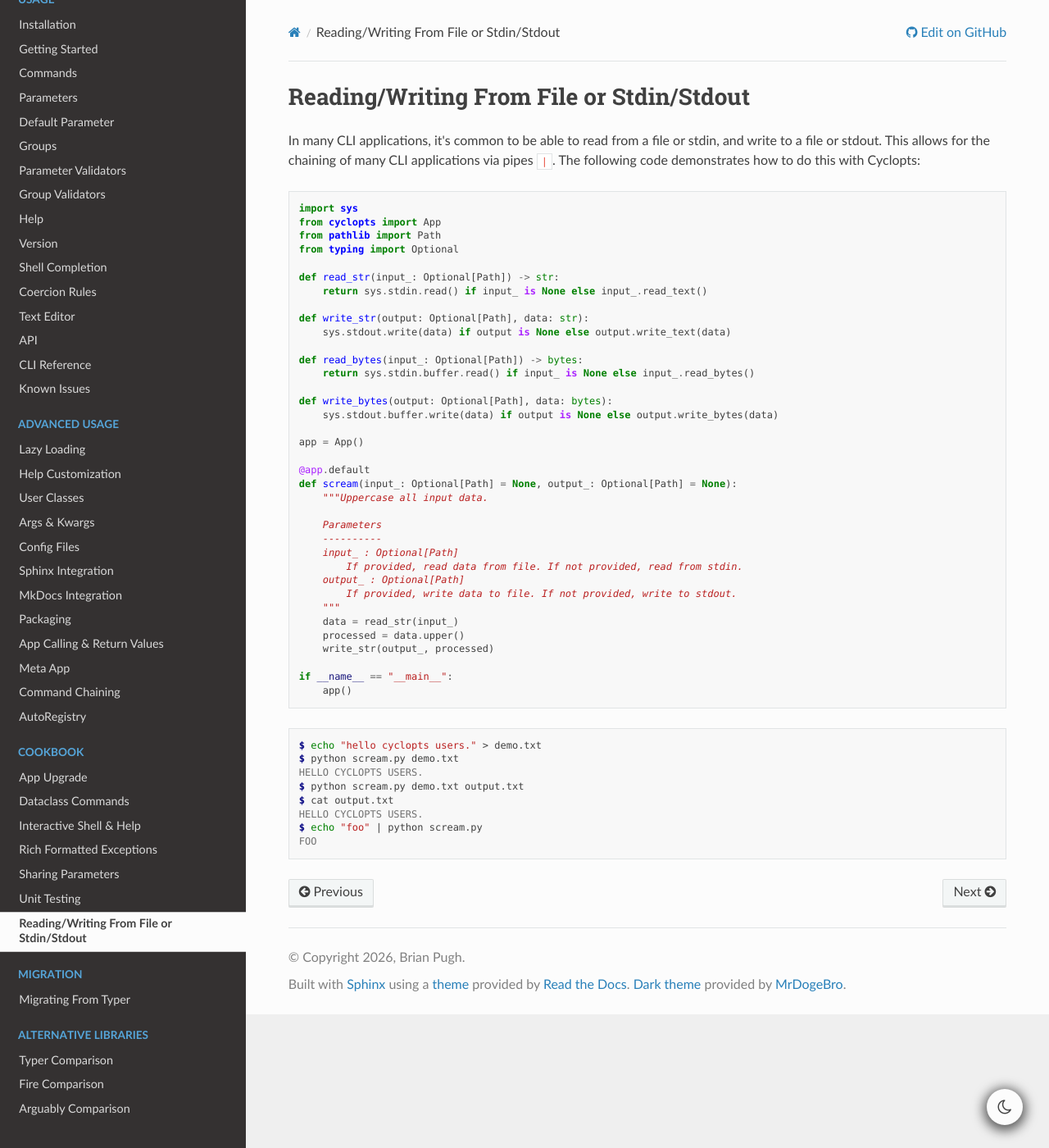
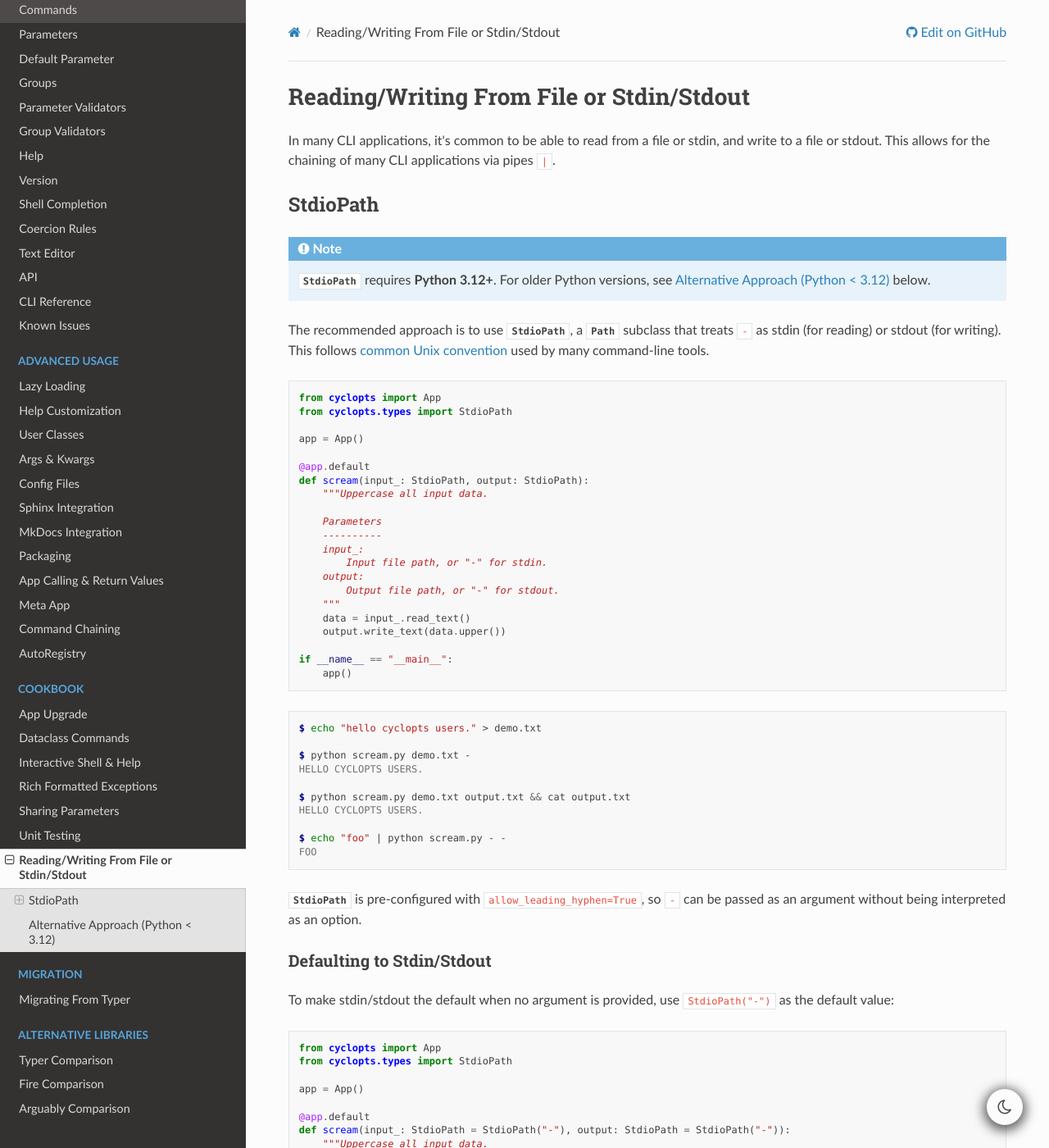
Before and after one commit to BrianPugh/cyclopts, a Sphinx documentation site: the page built from docs/source/cookbook/file_or_stdin_stdout.rst, in a window 1280 px wide and 1400 px high. Shown: the whole window at 82% size. Built offline with Sphinx 7.4.7 and the Read the Docs theme 3.1.0, drawn with Linux system fonts in a browser that asks for light colours; the version number could not be read and is left out; some of the changed text lies outside the part shown.

Commit message:
update docs

```diff
--- a/docs/source/cookbook/file_or_stdin_stdout.rst
+++ b/docs/source/cookbook/file_or_stdin_stdout.rst
@@ -1,9 +1,133 @@
+.. _Reading/Writing From File or Stdin/Stdout:
+
 =========================================
 Reading/Writing From File or Stdin/Stdout
 =========================================
 In many CLI applications, it's common to be able to read from a file or stdin, and write to a file or stdout.
 This allows for the chaining of many CLI applications via pipes ``|``.
-The following code demonstrates how to do this with Cyclopts:
+
+---------
+StdioPath
+---------
+
+.. note::
+   :class:`~cyclopts.types.StdioPath` requires **Python 3.12+**.
+   For older Python versions, see :ref:`Alternative Approach (Python < 3.12)` below.
+
+The recommended approach is to use :class:`~cyclopts.types.StdioPath`, a :class:`~pathlib.Path` subclass that treats ``-`` as stdin (for reading) or stdout (for writing).
+This follows `common Unix convention <https://clig.dev/#arguments-and-flags>`_ used by many command-line tools.
+
+.. code-block:: python
+
+   from cyclopts import App
+   from cyclopts.types import StdioPath
+
+   app = App()
+
+   @app.default
+   def scream(input_: StdioPath, output: StdioPath):
+       """Uppercase all input data.
+
+       Parameters
+       ----------
+       input_:
+           Input file path, or "-" for stdin.
+       output:
+           Output file path, or "-" for stdout.
+       """
+       data = input_.read_text()
+       output.write_text(data.upper())
+
+   if __name__ == "__main__":
+       app()
+
+.. code-block:: console
+
+   $ echo "hello cyclopts users." > demo.txt
+
+   $ python scream.py demo.txt -
+   HELLO CYCLOPTS USERS.
+
+   $ python scream.py demo.txt output.txt && cat output.txt
+   HELLO CYCLOPTS USERS.
+
+   $ echo "foo" | python scream.py - -
+   FOO
+
+:class:`~cyclopts.types.StdioPath` is pre-configured with ``allow_leading_hyphen=True``, so ``-`` can be passed as an argument without being interpreted as an option.
+
+^^^^^^^^^^^^^^^^^^^^^^^^^^^
+Defaulting to Stdin/Stdout
+^^^^^^^^^^^^^^^^^^^^^^^^^^^
+
+To make stdin/stdout the default when no argument is provided, use ``StdioPath("-")`` as the default value:
+
+.. code-block:: python
+
+   from cyclopts import App
+   from cyclopts.types import StdioPath
+
+   app = App()
+
+   @app.default
+   def scream(input_: StdioPath = StdioPath("-"), output: StdioPath = StdioPath("-")):
+       """Uppercase all input data.
+
+       Parameters
+       ----------
+       input_:
+           Input file path. Defaults to stdin if not provided.
+       output:
+           Output file path. Defaults to stdout if not provided.
+       """
+       data = input_.read_text()
+       output.write_text(data.upper())
+
+   if __name__ == "__main__":
+       app()
+
+.. code-block:: console
+
+   $ echo "hello cyclopts users." > demo.txt
+
+   $ python scream.py demo.txt
+   HELLO CYCLOPTS USERS.
+
+   $ python scream.py demo.txt output.txt && cat output.txt
+   HELLO CYCLOPTS USERS.
+
+   $ echo "foo" | python scream.py
+   FOO
+
+^^^^^^^^^^^^^
+Binary Data
+^^^^^^^^^^^^^
+
+``StdioPath`` also supports binary reading and writing:
+
+.. code-block:: python
+
+   @app.default
+   def process_binary(input_: StdioPath = StdioPath("-"), output: StdioPath = StdioPath("-")):
+       data = input_.read_bytes()
+       output.write_bytes(data)
+
+Or using the context manager interface:
+
+.. code-block:: python
+
+   @app.default
+   def process_binary(input_: StdioPath = StdioPath("-"), output: StdioPath = StdioPath("-")):
+       with input_.open("rb") as f_in, output.open("wb") as f_out:
+           f_out.write(f_in.read())
+
+.. _Alternative Approach (Python < 3.12):
+
+-------------------------------------
+Alternative Approach (Python < 3.12)
+-------------------------------------
+
+For Python versions before 3.12, or when you prefer an ``Optional[Path]`` pattern where ``None`` indicates stdin/stdout, you can use helper functions:
 
 .. code-block:: python
 
```
Also changed, not shown: docs/source/api.rst (+46 -0 lines), 2 other files.
